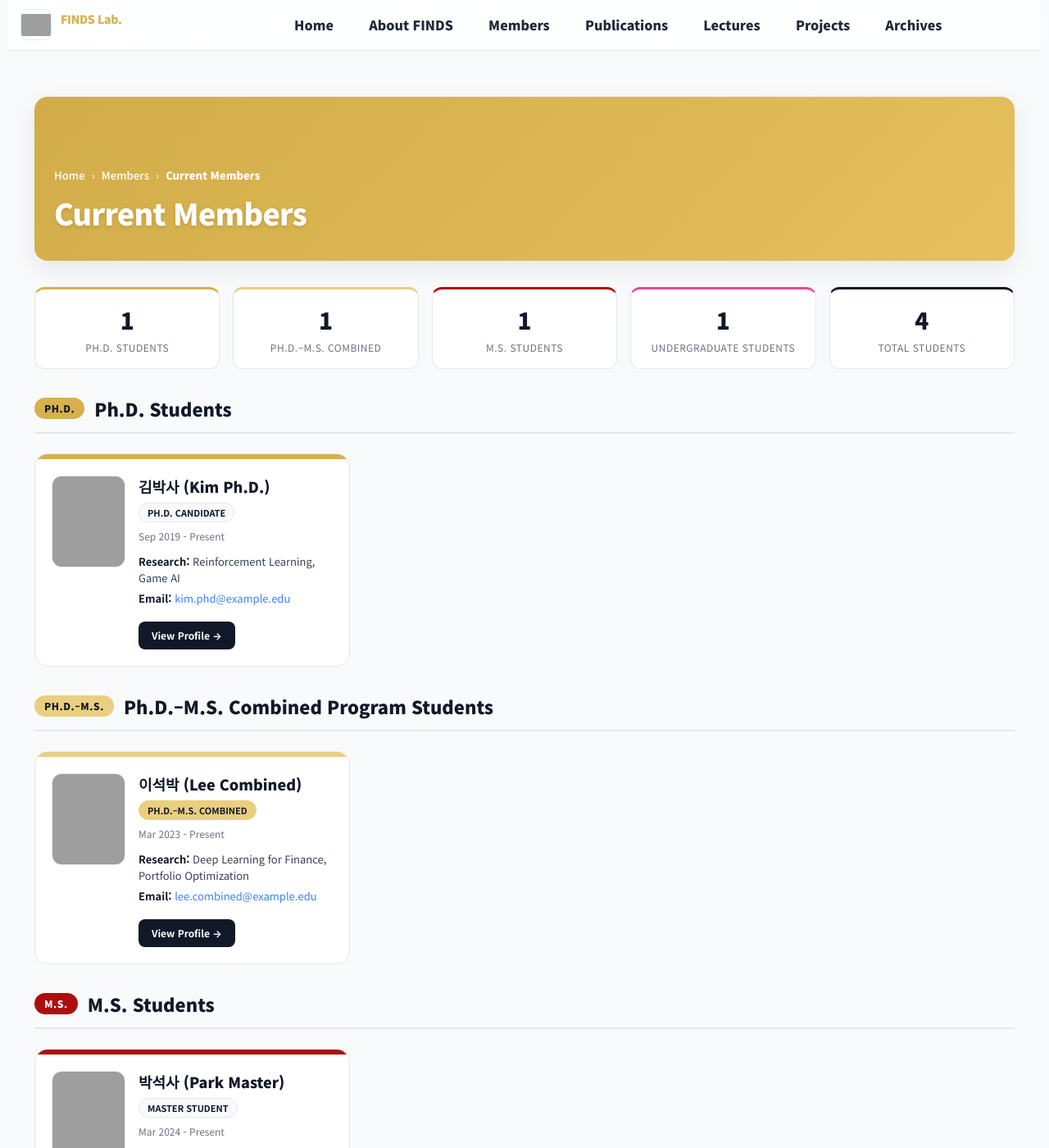
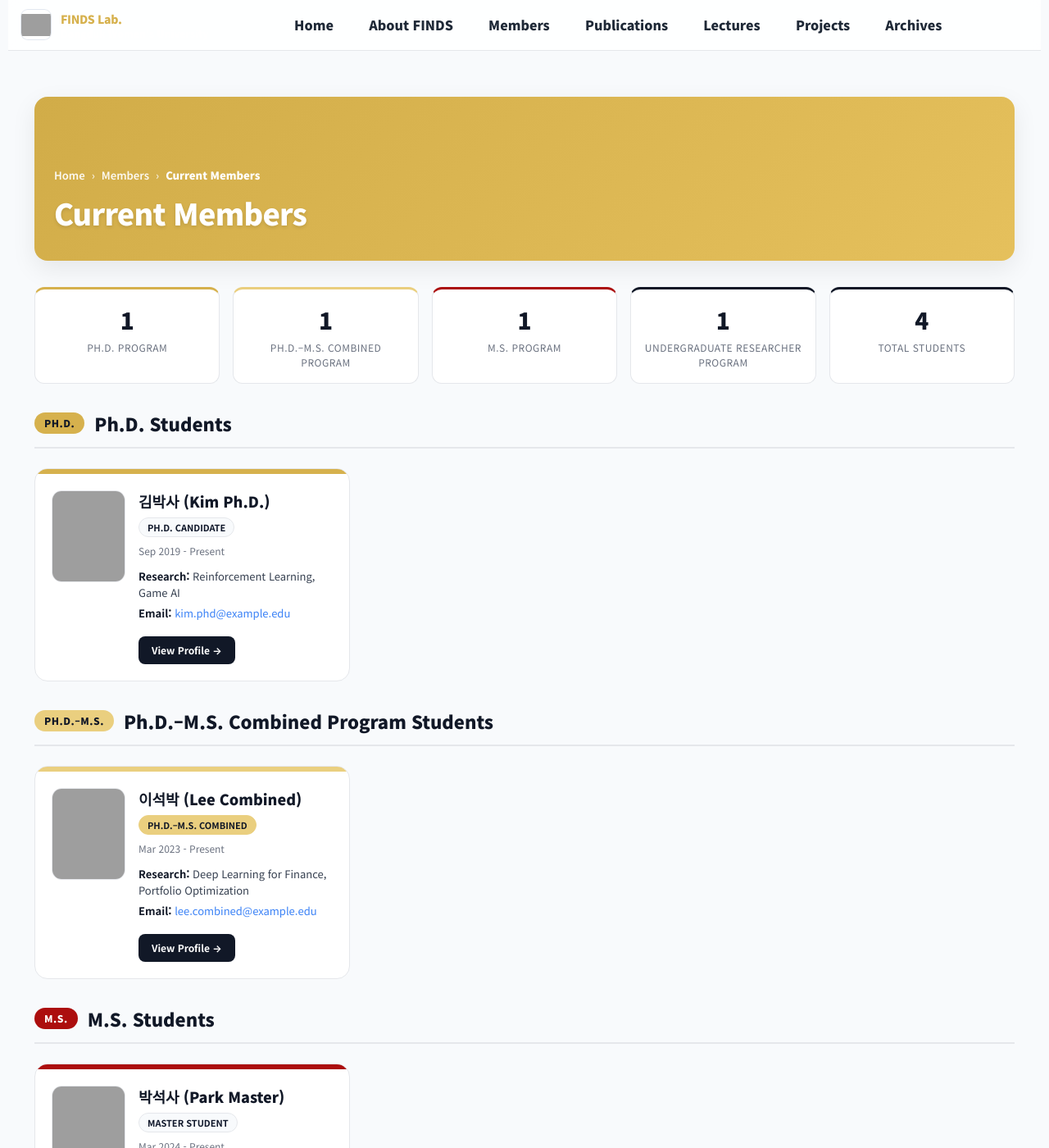
Before and after one commit to FinDS-Lab/site, a Jekyll site: the page built from members-current.html, in a window 1280 px wide and 1400 px high, cut to the strip 0-1400 px from the top of the window. Shown: the whole strip at 82% size. Built offline with Jekyll 4.4.1, drawn with Linux system fonts in a browser that asks for light colours; nearby versions of some CDN libraries; some of the changed text lies outside the part shown; grey boxes are pictures that could not be loaded.

Commit message:
Update members-current.html

```diff
--- a/members-current.html
+++ b/members-current.html
@@ -15,8 +15,8 @@
       --phd-gold: rgb(214, 177, 77);
       --ms-red: rgb(172, 14, 14);
       --combined-gold: rgb(234, 207, 127);
-      --undergrad-pink: rgb(236, 72, 153);
-      --primary-dark: #111827;
+      --undergrad-pink: rgb(236, 72, 153); /* legacy (not used now) */
+      --primary-dark: #111827; /* black */
     }
 
     /* Banner */
@@ -122,7 +122,8 @@
     .stat-card.phd-stat{ border-top:3px solid var(--phd-gold); }
     .stat-card.ms-stat{ border-top:3px solid var(--ms-red); }
     .stat-card.combined-stat{ border-top:3px solid var(--combined-gold); }
-    .stat-card.undergrad-stat{ border-top:3px solid var(--undergrad-pink); }
+    /* UNDERGRAD stat top border -> black */
+    .stat-card.undergrad-stat{ border-top:3px solid var(--primary-dark); }
     .stat-card.total-stat{ border-top:3px solid var(--primary-dark); }
 
     /* Section Headers */
@@ -132,11 +133,11 @@
     .degree-badge-header.phd{ background:var(--phd-gold);color:#111827; }
     .degree-badge-header.ms{ background:var(--ms-red);color:#fff; }
     .degree-badge-header.combined{ background:var(--combined-gold);color:#111827; }
-    /* UNDERGRAD header badge: white background + dark text + pink border */
+    /* UNDERGRAD header badge: white background + black border/text */
     .degree-badge-header.undergrad{
       background:#fff;
-      color:#111827;
-      border:2px solid var(--undergrad-pink);
+      color:var(--primary-dark);
+      border:2px solid var(--primary-dark);
     }
 
     /* Grid Layout */
@@ -151,7 +152,8 @@
     .card-banner.phd{ background:var(--phd-gold); }
     .card-banner.ms{ background:var(--ms-red); }
     .card-banner.combined{ background:var(--combined-gold); }
-    .card-banner.undergrad{ background:var(--undergrad-pink); }
+    /* UNDERGRAD card banner -> black */
+    .card-banner.undergrad{ background:var(--primary-dark); }
 
     .card-content{ padding:20px; }
     .member-info{ display:flex;gap:16px; }
@@ -167,7 +169,8 @@
     .member-name{ font-size:18px;font-weight:900;color:#111827;margin-bottom:4px; word-break:keep-all; overflow-wrap:anywhere; }
     .member-role{ display:inline-flex;align-items:center;padding:3px 10px;background:#f8fafc;border:1px solid #e5e7eb;border-radius:999px;font-size:11px;font-weight:700;text-transform:uppercase;margin-bottom:8px; }
     .member-role.combined{ background:var(--combined-gold);border-color:var(--combined-gold);color:#111827; }
-    .member-role.undergrad{ background:var(--undergrad-pink);border-color:var(--undergrad-pink);color:#fff; }
+    /* UNDERGRAD role badge -> black */
+    .member-role.undergrad{ background:var(--primary-dark);border-color:var(--primary-dark);color:#fff; }
     .member-period{ font-size:12px;color:#6b7280;margin-bottom:12px; }
     .member-field{ font-size:13px;color:#374151;margin-bottom:6px; word-break:keep-all; overflow-wrap:anywhere; }
     .member-field strong{ font-weight:700;color:#111827; }
@@ -181,7 +184,8 @@
     .btn-details.phd:hover{ background:var(--phd-gold);color:#111827; }
     .btn-details.ms:hover{ background:var(--ms-red); }
     .btn-details.combined:hover{ background:var(--combined-gold);color:#111827; }
-    .btn-details.undergrad:hover{ background:var(--undergrad-pink);color:#fff; }
+    /* UNDERGRAD button hover -> black (already black base) */
+    .btn-details.undergrad:hover{ background:var(--primary-dark); color:#fff; }
 
     /* Modal */
     .modal-overlay{ position:fixed;inset:0;background:rgba(0,0,0,0.5);z-index:9998;display:none;opacity:0;transition:opacity 0.3s; }
@@ -199,7 +203,8 @@
     .modal-degree.phd{ background:var(--phd-gold);color:#111827; }
     .modal-degree.ms{ background:var(--ms-red);color:#fff; }
     .modal-degree.combined{ background:var(--combined-gold);color:#111827; }
-    .modal-degree.undergrad{ background:var(--undergrad-pink);color:#fff; }
+    /* UNDERGRAD modal bar -> black */
+    .modal-degree.undergrad{ background:var(--primary-dark);color:#fff; }
     .modal-body{ padding:20px;overflow-y:auto;flex:1; }
     .modal-section{ margin-bottom:24px; }
     .modal-section:last-child{ margin-bottom:0; }
@@ -329,19 +334,19 @@
   <div class="stats-container">
     <div class="stat-card phd-stat">
       <div class="stat-number" id="phdCount">0</div>
-      <div class="stat-label">Ph.D. Students</div>
+      <div class="stat-label">Ph.D. Program</div>
     </div>
     <div class="stat-card combined-stat">
       <div class="stat-number" id="combinedCount">0</div>
-      <div class="stat-label">Ph.D.–M.S. Combined</div>
+      <div class="stat-label">Ph.D.–M.S. Combined Program</div>
     </div>
     <div class="stat-card ms-stat">
       <div class="stat-number" id="msCount">0</div>
-      <div class="stat-label">M.S. Students</div>
+      <div class="stat-label">M.S. Program</div>
     </div>
     <div class="stat-card undergrad-stat">
       <div class="stat-number" id="undergradCount">0</div>
-      <div class="stat-label">Undergraduate Students</div>
+      <div class="stat-label">Undergraduate Researcher Program</div>
     </div>
     <div class="stat-card total-stat">
       <div class="stat-number" id="totalCount">0</div>
@@ -460,11 +465,11 @@
     </div>
   </div>
 
-  <!-- Undergraduate Students -->
+  <!-- Undergraduate Researchers -->
   <div class="section-header">
     <h2 class="section-title">
       <span class="degree-badge-header undergrad">U.R.</span>
-      Undergraduate Students
+      Undergraduate Researchers
     </h2>
   </div>
 
```
